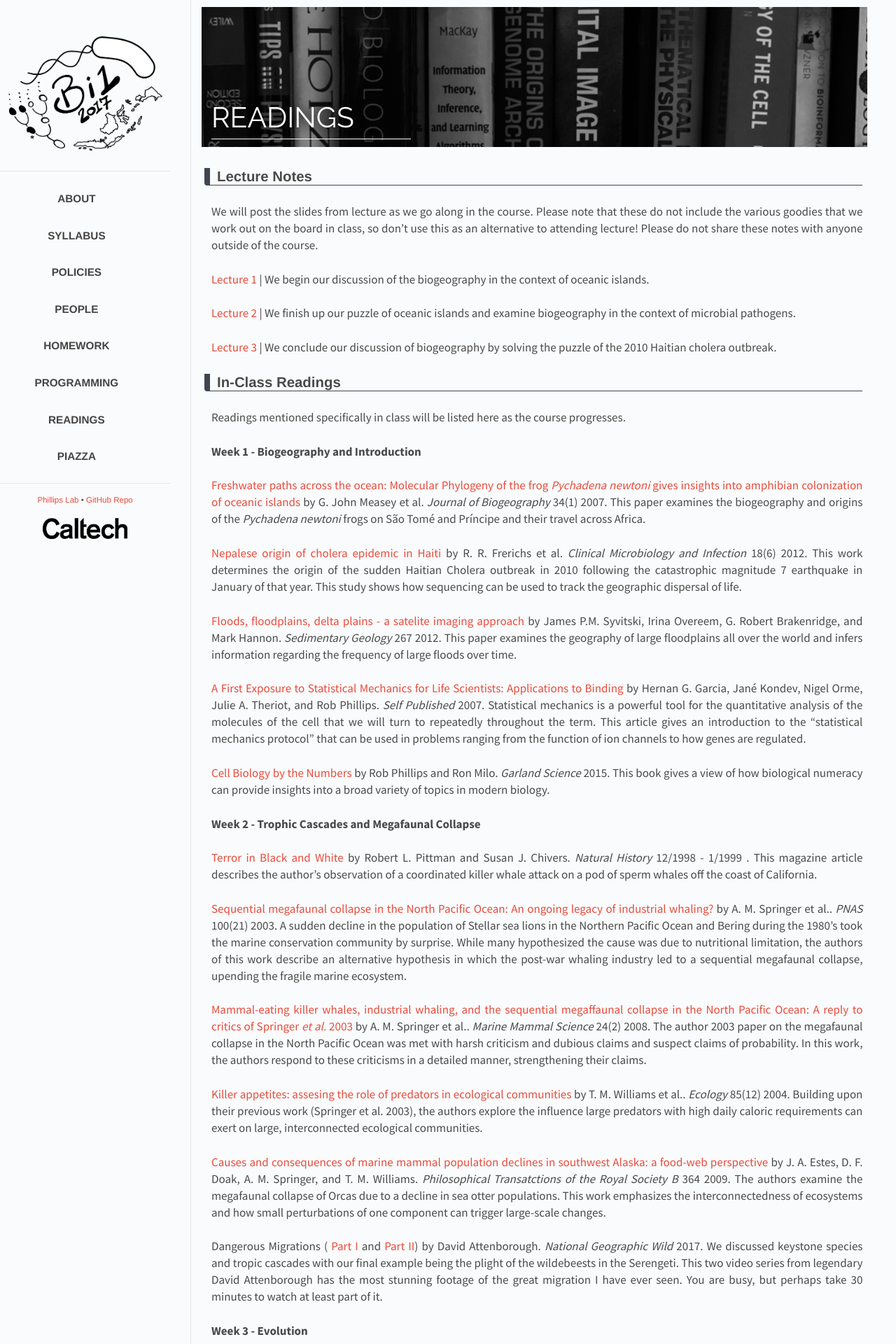
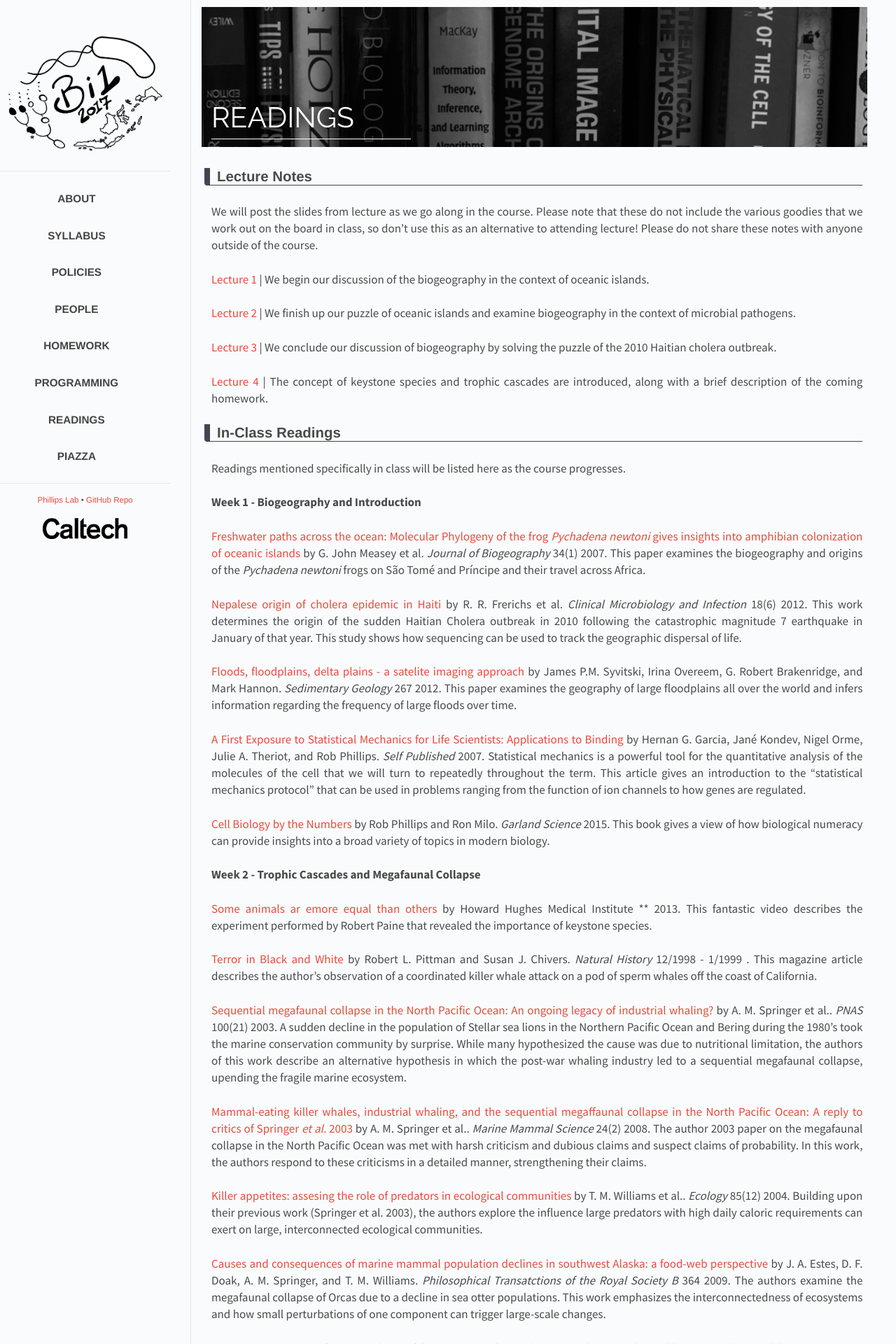
Before and after one commit to RPGroup-PBoC/bi1, a Jekyll site: the page built from _posts/2017-01-24-readings.md, in a window 1280 px wide. Shown: the top 1920 px of the page at 70% size. Built offline with Jekyll 4.4.1, drawn with Linux system fonts in a browser that asks for light colours.

Commit message:
Added lecture slides.

```diff
--- a/_data/papers.yaml
+++ b/_data/papers.yaml
@@ -47,6 +47,19 @@ insights into a broad variety of topics in modern biology."
     link: "http://book.bionumbers.org"
 
 Week 2 - Trophic Cascades and Megafaunal Collapse:
+
+  # - title: How should we be selecting our graduate students?
+  #   author: "Orion Weiner."
+  #   journal:
+  #   volume:
+  #   number:
+  #
+  - title: "Some animals ar emore equal than others"
+    author: Howard Hughes Medical Institute
+    year: 2013
+    link: "http://www.hhmi.org/biointeractive/some-animals-are-more-equal-others-keystone-species-and-trophic-cascades"
+    description: This fantastic video describes the experiment performed by Robert Paine that revealed the importance of keystone species.
+
 
   - title: "Terror in Black and White"
     author: "Robert L. Pittman and Susan J. Chivers."
--- a/_posts/2017-01-24-readings.md
+++ b/_posts/2017-01-24-readings.md
@@ -19,8 +19,8 @@ share these notes with anyone outside of the course.
 
 [Lecture 3](http://www.rpgroup.caltech.edu/courses/bi1_2017/protected/Bi1_Sp2017_lec03_Biogeography_Pathogens_Continued.pdf) \| We conclude our discussion of biogeography by solving the puzzle of the 2010 Haitian cholera outbreak.
 
-<!-- [Lecture 4](http://www.rpgroup.caltech.edu/courses/bi1_2017/protected/Bi1_Sp2017_lec04_Trophic_Cascades.pdf) \|
- -->
+[Lecture 4](http://www.rpgroup.caltech.edu/courses/bi1_2017/protected/Bi1_Sp2017_lec04_Trophic_Cascades.pdf) \| The concept of keystone species and trophic cascades are introduced, along with a brief description of the coming homework.
+
 
 ## In-Class Readings
 
```
Also changed, not shown: 1 other file.
